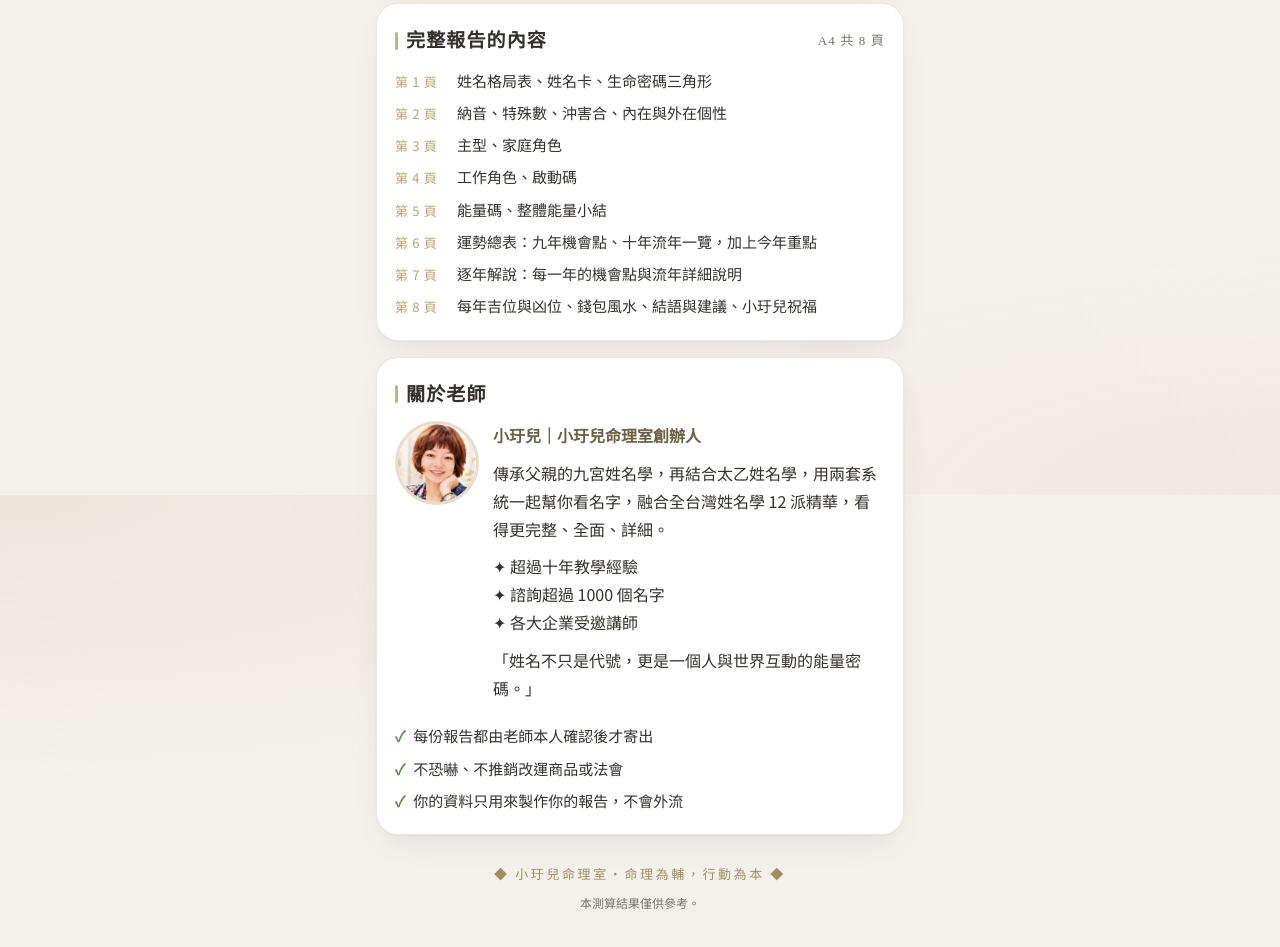
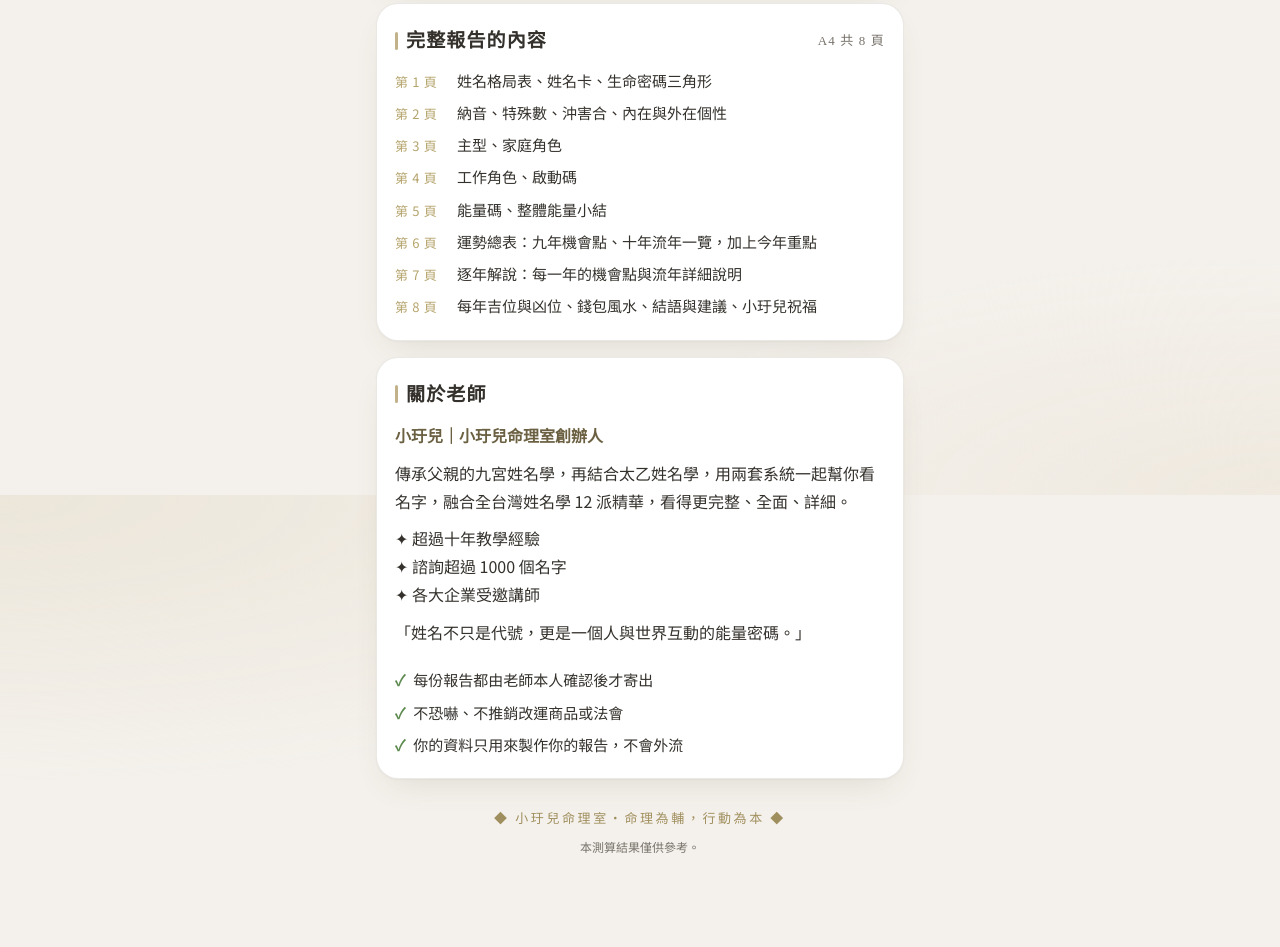
Before and after one commit to sisy0221-dot/Sisy, a plain HTML site: page index.html in a window 1280 px wide. Shown: the part 1105-2052 px from the top of the page. After the commit the page ends 2010 px from the top, so only its background shows below. Drawn offline with Linux system fonts and the light colour scheme.

Commit message:
Remove teacher portrait from website interior

```diff
--- a/index.html
+++ b/index.html
@@ -557,8 +557,8 @@ $("subtitle").textContent = C.副標題 || "";
 $("foot").textContent = "◆ " + C.品牌名稱 + "・" + (C.頁尾 || "") + " ◆";
 (function(){ // 老師介紹＋照片＋承諾（三者都空白就不顯示）
   var vow = (C.老師承諾 || []).filter(Boolean);
-  if (!C.老師介紹 && !C.老師照片 && !vow.length) return;
-  var h = '<div class="tch">' + (C.老師照片 ? '<img src="' + esc(C.老師照片) + '" alt="' + esc(C.品牌名稱) + ' 老師">' : "") +
+  if (!C.老師介紹 && !vow.length) return;
+  var h = '<div class="tch">' +
           '<div class="txt">' + rich(C.老師介紹 || "", true) + "</div></div>" +
           (vow.length ? '<ul class="promise">' + vow.map(function(v){ return "<li>" + esc(v) + "</li>"; }).join("") + "</ul>" : "");
   $("teacher0").innerHTML = $("teacher").innerHTML = h;
```
